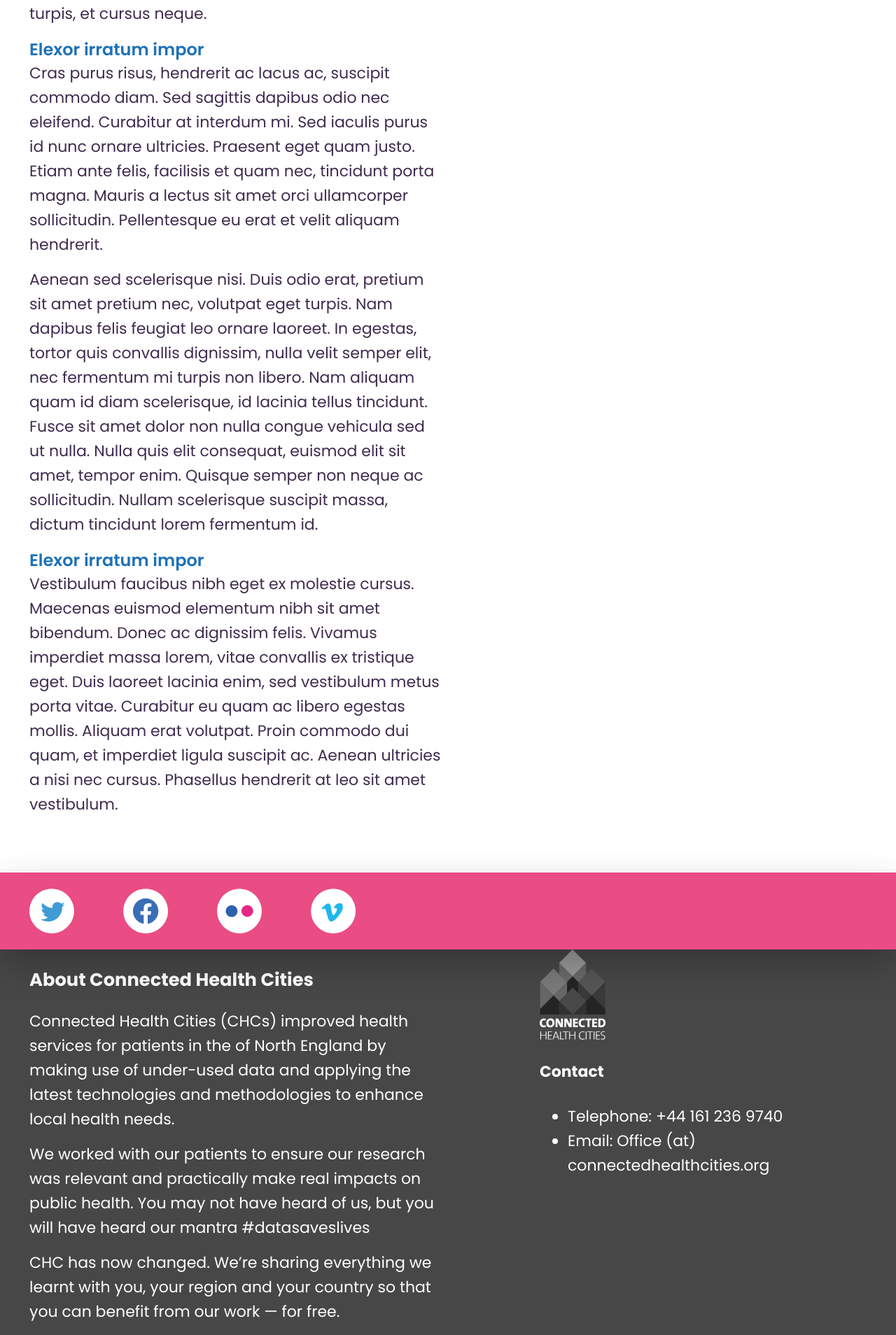
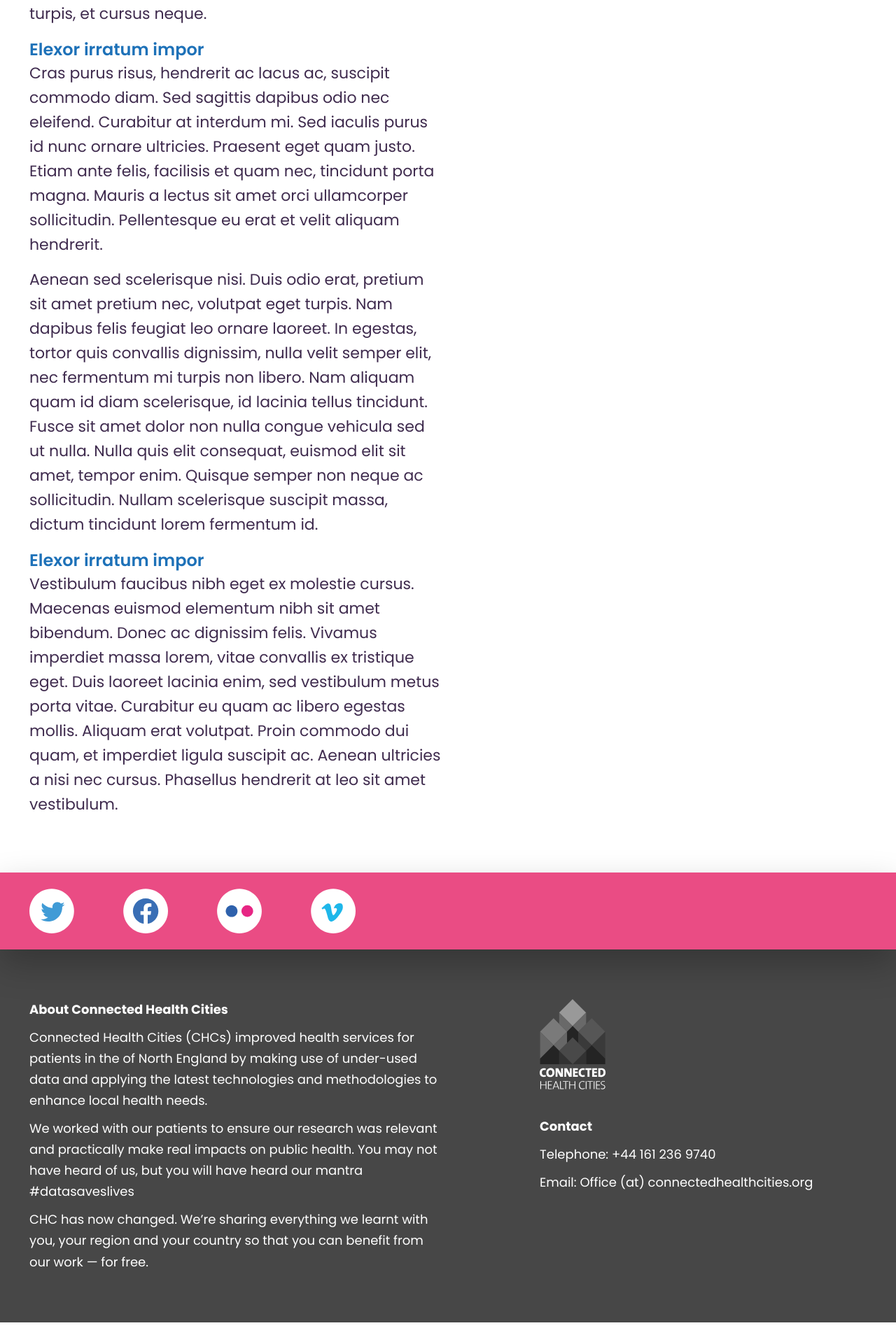
Before and after one commit to connectedhealthcities/connectedhealthcities, a Jekyll site: the page built from docs/index.md, in a window 1280 px wide. Shown: the part 1876-3784 px from the top of the page at 70% size. Built offline with Jekyll 4.4.1, drawn with Linux system fonts in a browser that asks for light colours; our own code applies the rules of GitHub Pages for plain Markdown files.

Commit message:
footer layout

```diff
--- a/docs/_sass/base.scss
+++ b/docs/_sass/base.scss
@@ -400,4 +400,33 @@ p {
 #footer {
     background-color: #474747;
     color: #FFFFFF;
+    padding: to_rem(71) 0;
+
+    h3, h4 {
+        margin: 0 0 to_rem(10);
+        font-weight: bold;
+        font-size: to_rem(18);
+        line-height: 167%;
+    }
+
+    ul, ol {
+        list-style: none;
+        margin: 0;
+        padding: 0;
+    }
+
+    p, li {
+        margin: 0 0 to_rem(10);
+        font-weight: normal;
+        font-size: to_rem(18);
+        line-height: 167%;
+
+        &:last-of-type {
+            margin-bottom: 0;
+        }
+    }
+
+    svg {
+        margin-bottom: 38px;
+    }
 }
```
